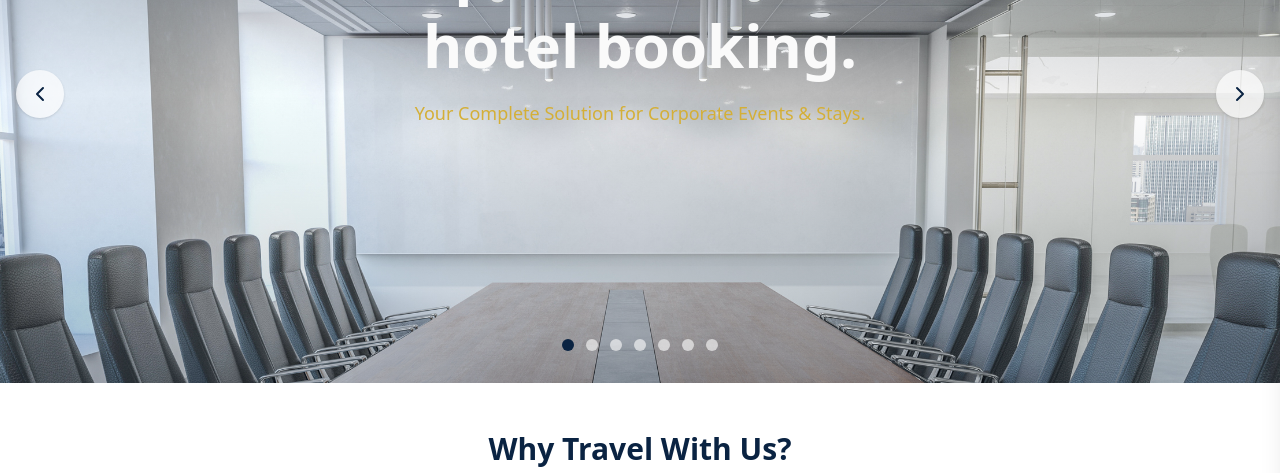
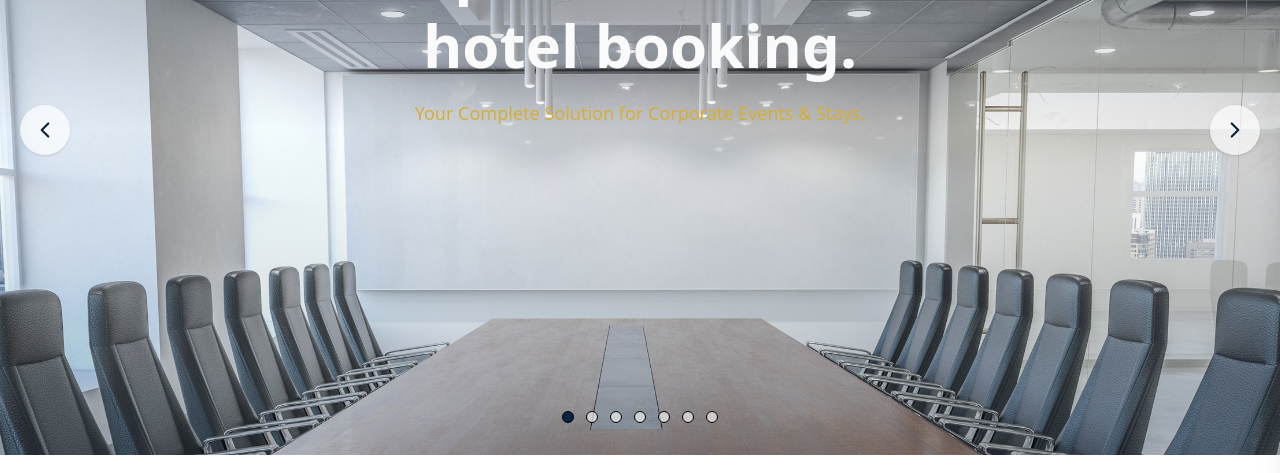
Before and after one commit to karanchawla1028/preetifrontend, a React (Vite) app: page / in a window 1280 px wide. Shown: the part 195-668 px from the top of the page. Built offline with nearby package versions, Linux system fonts and the light colour scheme; no server answers.

Commit message:
some minor changes and issue fixing

```diff
--- a/src/home/HomePage.jsx
+++ b/src/home/HomePage.jsx
@@ -1,5 +1,4 @@
 import React, { useEffect, useState } from "react";
-// import hero from "../assets/ceoimg.png";
 import hero from "../assets/ceo.jpeg";
 import blog1 from "../assets/heroimage.png";
 import blog2 from "../assets/hero2.jpeg";
@@ -59,11 +58,7 @@ const wordsToType = [
 
 const HomePage = () => {
   const dispatch = useDispatch();
-  const [wordIndex, setWordIndex] = useState(0);
-  const [text, setText] = useState("");
-  const [isDeleting, setIsDeleting] = useState(false);
-  const images = [blog1, blog2, blog3, blog4, blog5, blog6, blog7]; // add any number of images here
-
+  const images = [blog1, blog2, blog3, blog4, blog5, blog6, blog7];
   const [current, setCurrent] = useState(0);
 
   const prevSlide = () => {
@@ -77,42 +72,6 @@ const HomePage = () => {
   useEffect(() => {
     dispatch(getBlogsList());
   }, []);
-
-  useEffect(() => {
-    const typeSpeed = 150;
-    const deleteSpeed = 75;
-    const pauseTime = 2000;
-
-    const handleTyping = () => {
-      const currentWord = wordsToType[wordIndex];
-
-      if (isDeleting) {
-        // Deleting
-        setText(currentWord.substring(0, text.length - 1));
-        if (text === "") {
-          setIsDeleting(false);
-          setWordIndex((prevIndex) => (prevIndex + 1) % wordsToType.length);
-        }
-      } else {
-        // Typing
-        setText(currentWord.substring(0, text.length + 1));
-        if (text === currentWord) {
-          // Pause at end of word
-          setTimeout(() => setIsDeleting(true), pauseTime);
-        }
-      }
-    };
-
-    const speed = isDeleting ? deleteSpeed : typeSpeed;
-    // Set timeout to run the typing function
-    const timer = setTimeout(
-      handleTyping,
-      text === wordsToType[wordIndex] ? pauseTime : speed
-    );
-
-    // Cleanup timeout on component unmount or state change
-    return () => clearTimeout(timer);
-  }, [text, isDeleting, wordIndex]);
 
   const features = [
     {
@@ -146,39 +105,40 @@ const HomePage = () => {
       name: "Meeting Space Booking",
       description:
         "Find and reserve the perfect venue for your corporate meetings or training sessions — anywhere in the world.",
-      img: meetingSpace, // Placeholder for a modern conference room
+      img: meetingSpace,
     },
     {
       name: "Corporate Hotel Stays",
       description:
         "Exclusive rates and group bookings tailored to your company’s travel needs.",
-      img: corporateHotel, // Placeholder for a luxury hotel room
+      img: corporateHotel,
     },
     {
       name: "Event Planning & Coordination",
       description:
         "From catering to AV setup — we handle the details so your event runs smoothly.",
-      img: eventPlanning, // Placeholder for a large event setup or launch
+      img: eventPlanning,
     },
     {
       name: "Corporate Travel Management",
       description:
         "Streamlined flight and transportation planning for your team or executives.",
-      img: corporateTravel, // Placeholder for a business lounge or airport
+      img: corporateTravel,
     },
   ];
 
+
   return (
     <main className="relative">
-      <div
-        className="relative bg-cover bg-center bg-no-repeat transition-all duration-700"
-        style={{ backgroundImage: `url(${images[current]})` }}
-      >
-        {/* Gradient overlays */}
+      <section className="relative w-full h-[500px] md:h-[650px] overflow-hidden">
+        <div
+          className="absolute inset-0 bg-cover bg-center bg-no-repeat transition-all duration-700"
+          style={{ backgroundImage: `url(${images[current]})` }}
+        ></div>
+
         <div className="absolute inset-0 bg-gradient-to-b from-[#0A2342]/40 via-transparent to-transparent"></div>
         <div className="absolute inset-0 bg-gradient-to-t from-[#0A2342]/20 via-transparent to-transparent"></div>
 
-        {/* CONTENT */}
         <div className="relative z-10 container mx-auto px-6 lg:px-8">
           <div className="text-center pt-24 pb-48 md:pt-32 md:pb-64">
             <h2 className="text-4xl md:text-6xl font-extrabold text-[#fafafa] leading-tight mb-4">
@@ -190,47 +150,33 @@ const HomePage = () => {
           </div>
         </div>
 
-        {/* NEXT / PREV BUTTON — Hidden on mobile */}
         <button
-          onClick={prevSlide}
-          className="cursor-pointer hidden md:flex absolute left-4 top-1/2 -translate-y-1/2 bg-white/70 text-[#0A2342] p-3 rounded-full shadow hover:bg-white transition"
+          onClick={nextSlide}
+          className="hidden md:flex absolute right-5 top-1/2 -translate-y-1/2 bg-white/70 text-[#0A2342] p-3 rounded-full shadow hover:bg-white z-20"
         >
-          <ChevronLeft size={24} />
+          <ChevronRight size={26} />
         </button>
 
         <button
-          onClick={nextSlide}
-          className="cursor-pointer hidden md:flex absolute right-4 top-1/2 -translate-y-1/2 bg-white/70 text-[#0A2342] p-3 rounded-full shadow hover:bg-white transition"
+          onClick={prevSlide}
+          className="hidden md:flex absolute left-5 top-1/2 -translate-y-1/2 bg-white/70 text-[#0A2342] p-3 rounded-full shadow hover:bg-white z-20"
         >
-          <ChevronRight size={24} />
+          <ChevronLeft size={26} />
         </button>
 
         {/* DOTS */}
-        <div className="absolute bottom-8 w-full flex justify-center gap-3">
+        <div className="absolute bottom-8 w-full flex justify-center gap-3 z-20">
           {images.map((_, index) => (
-            <div
+            <button
               key={index}
               onClick={() => setCurrent(index)}
-              className={`w-3 h-3 rounded-full cursor-pointer transition
-              ${index === current ? "bg-[#0A2342]" : "bg-white/60"}`}
-            ></div>
+              className={`w-3 h-3 rounded-full transition border ${
+                current === index ? "bg-[#0A2342]" : "bg-white/60"
+              }`}
+            ></button>
           ))}
         </div>
-      </div>
-      {/* <section className="relative -mt-16 z-20 pb-16">
-        <div className="container mx-auto px-6 lg:px-16 w-[80%]">
-          <div className="bg-white rounded-xl shadow-2xl p-10 text-center">
-            <h3 className="text-2xl md:text-3xl font-bold text-[#0A2342]">
-              Find the Perfect Space for Your Corporate Needs
-            </h3>
-
-            <p className="text-gray-600 mt-2 text-lg">
-              {text}
-              <span className="inline-block w-[2px] h-5 bg-[#D4AF37] ml-1 animate-pulse"></span>
-            </p>
-          </div>
-        </div>
-      </section> */}
+      </section>
 
       <section>
         <div className="container mx-auto px-6 pt-12 lg:px-8 text-center">
@@ -281,10 +227,8 @@ const HomePage = () => {
                   className="w-full h-80 object-cover group-hover:scale-105 transition-transform duration-500"
                 />
 
-                {/* Gradient Overlay for Text Visibility */}
                 <div className="absolute inset-0 bg-gradient-to-t from-black/80 via-black/30 to-transparent"></div>
 
-                {/* Text Content */}
                 <div className="absolute bottom-0 left-0 p-4 text-left w-full">
                   <h3 className="text-xl font-bold text-white mb-1">
                     {solution.name}
@@ -308,7 +252,6 @@ const HomePage = () => {
             service updates.
           </p>
 
-          {/* Carousel Wrapper */}
           <div className="relative w-full overflow-hidden">
             <div className="flex gap-6 w-[200%] my-2 scroll-animation">
               {[...blogs, ...blogs].map((blog, idx) => (
```
